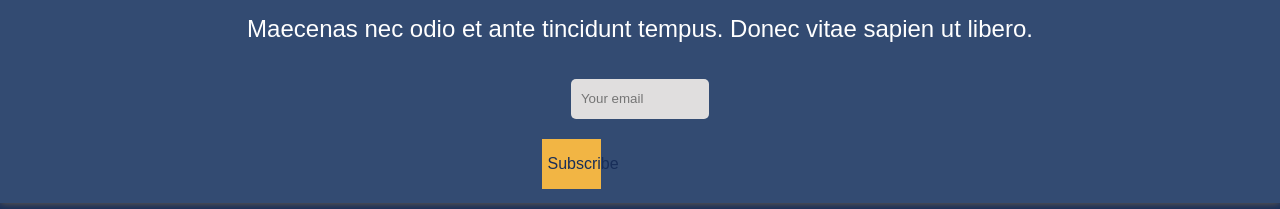
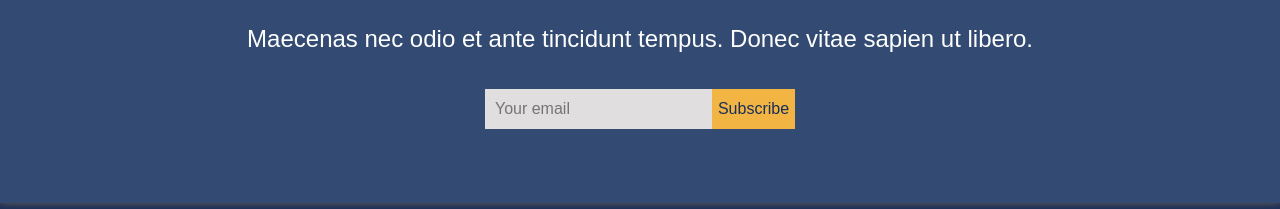
Before and after one commit to sana-al-rayess/OneirAi, a React (Create React App) app in the folder oneirai-frontend/: page /landing in a window 1280 px wide. Shown: the part 4020-4229 px from the top of the page. Built offline with nearby package versions, Linux system fonts and the light colour scheme; a web font is replaced by a local one.

Commit message:
changed classnames

```diff
--- a/oneirai-frontend/src/components/Subscribe/index.jsx
+++ b/oneirai-frontend/src/components/Subscribe/index.jsx
@@ -8,8 +8,8 @@ const Subscribe = () => {
           <p className="subscribe-slogan">
             Maecenas nec odio et ante tincidunt tempus. Donec vitae sapien ut libero.
           </p>
-          <form>
-            <input type="email" id="email" placeholder="Your email" />
+          <form className='form-subs'>
+            <input className='input-subs' type="email" id="email" placeholder="Your email" />
             <button className='subscribe-btn'>Subscribe</button>
           </form>
         </div>
```
